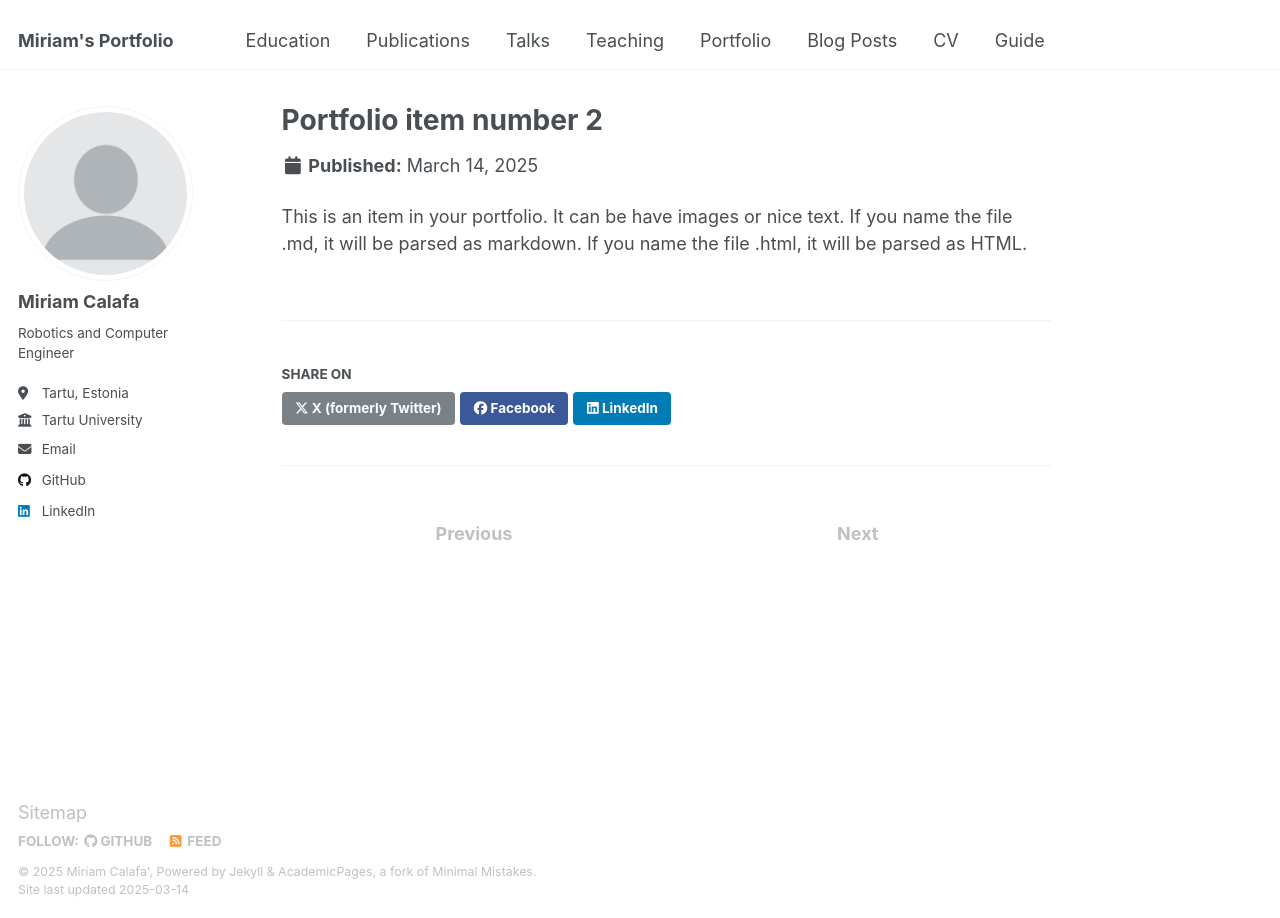
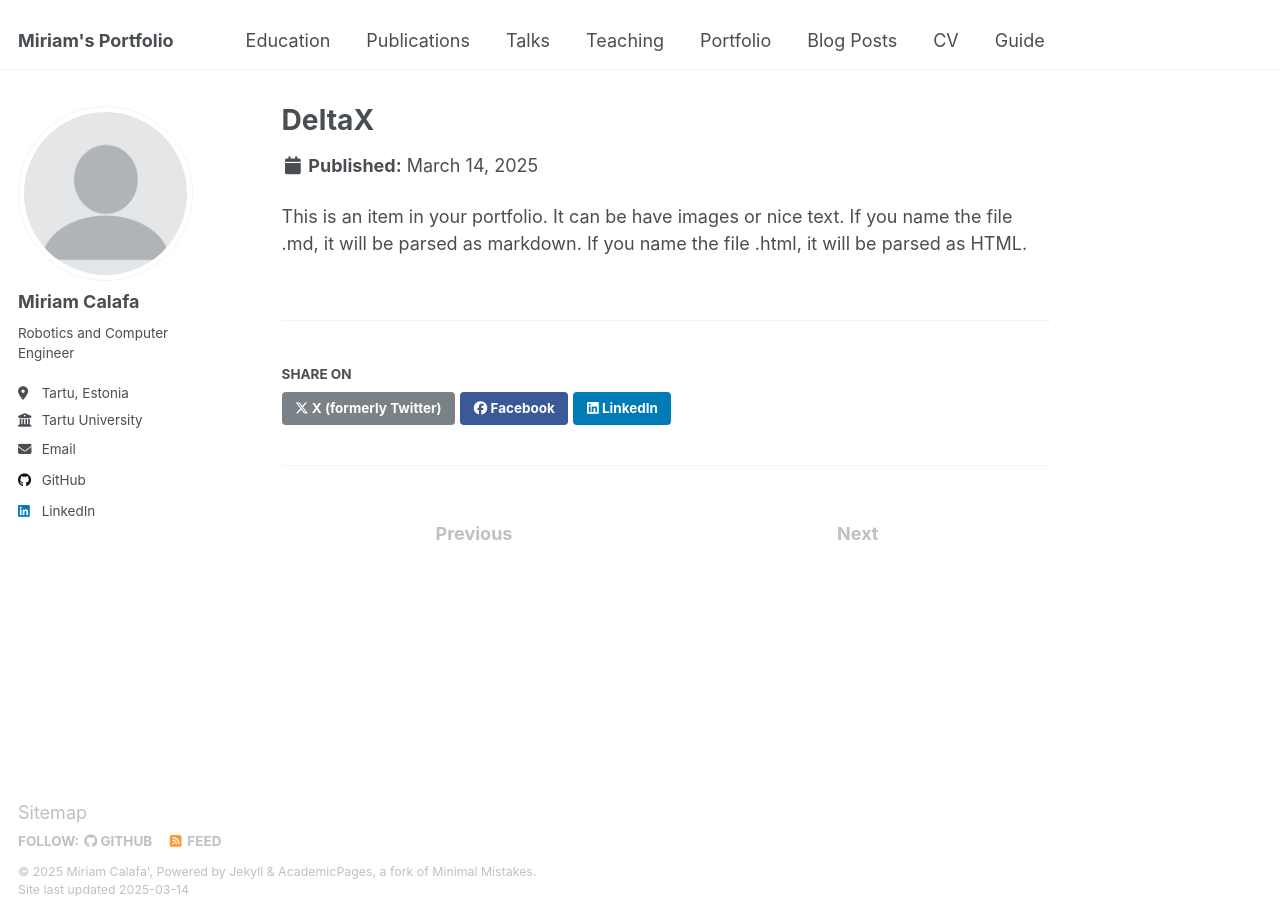
Before and after one commit to MiriamCalafa/MiriamCalafa.github.io, a Jekyll site: the page built from _portfolio/DeltaX.html, in a window 1280 px wide. Built offline with Jekyll 4.4.1, drawn with Linux system fonts in a browser that asks for light colours.

Commit message:
Update and rename portfolio-2.html to DeltaX.html

```diff
--- a/_portfolio/portfolio-2.html
+++ b/_portfolio/DeltaX.html
@@ -1,6 +1,6 @@
 ---
-title: "Portfolio item number 2"
-excerpt: "Short description of portfolio item number 2 <br/><img src='/images/500x300.png'>"
+title: "DeltaX"
+excerpt: "Short description of portfolio item number 2 <br/><img src='/images/DeltaX.jpg'>"
 collection: portfolio
 ---
 
```
